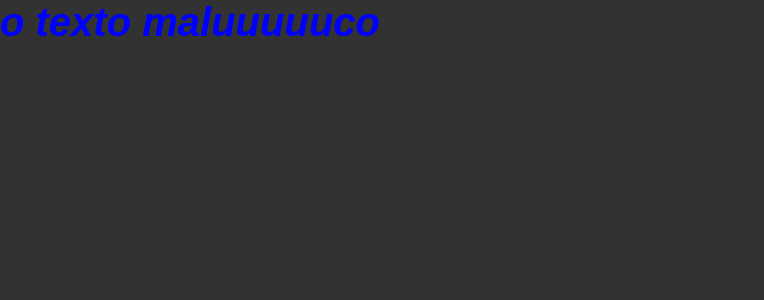
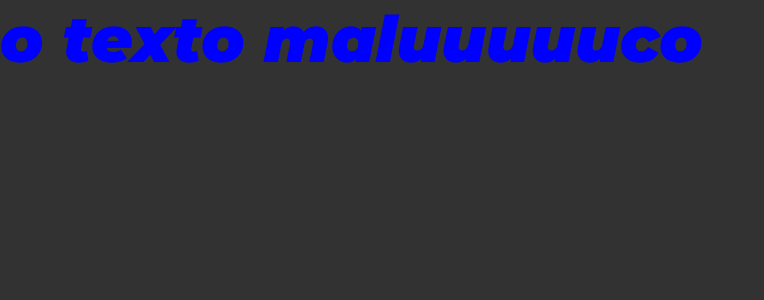
Before and after one commit to PedroAugusto31/udemy-course-project, a React (Create React App) app: page / in a window 1280 px wide. Shown: the top 300 px of the page, without its empty margins (0-764 px from the left). Built offline with nearby package versions, Linux system fonts and the light colour scheme.

Commit message:
heading component finished

```diff
--- a/public/index.html
+++ b/public/index.html
@@ -5,8 +5,18 @@
     <link rel="icon" href="%PUBLIC_URL%/favicon.ico" />
     <meta name="viewport" content="width=device-width, initial-scale=1" />
     <meta name="theme-color" content="#000000" />
-    <meta name="description" content="Web site created using create-react-app" />
+    <meta
+      name="description"
+      content="Web site created using create-react-app"
+    />
     <link rel="apple-touch-icon" href="%PUBLIC_URL%/logo192.png" />
+
+    <link rel="preconnect" href="https://fonts.googleapis.com" />
+    <link rel="preconnect" href="https://fonts.gstatic.com" crossorigin />
+    <link
+      href="https://fonts.googleapis.com/css2?family=Montserrat:ital,wght@0,900;1,900&family=Open+Sans:ital,wght@0,400;0,700;1,400;1,700&display=swap"
+      rel="stylesheet"
+    />
 
     <link rel="manifest" href="%PUBLIC_URL%/manifest.json" />
 
--- a/src/components/Heading/index.jsx
+++ b/src/components/Heading/index.jsx
@@ -5,7 +5,7 @@
   children,
   isLight = false,
   as = "h1",
-  size = "big",
+  size = "huge",
   uppercase = false,
 }) {
   return (
@@ -17,8 +17,8 @@
 
 Heading.propTypes = {
   children: P.node.isRequired,
-  isLight: P.bool.isRequired,
-  as: P.oneOf(["h1", "h2", "h3", "h4", "h5", "h6"]).isRequired,
-  size: P.oneOf(["small", "medium", "big", "huge"]).isRequired,
-  uppercase: P.bool.isRequired,
+  isLight: P.bool,
+  as: P.oneOf(["h1", "h2", "h3", "h4", "h5", "h6"]),
+  size: P.oneOf(["small", "medium", "big", "huge"]),
+  uppercase: P.bool,
 };
--- a/src/components/Heading/styles.js
+++ b/src/components/Heading/styles.js
@@ -12,8 +12,15 @@
   `,
   huge: (theme) => css`
     font-size: ${theme.font.sizes.xhuge};
+    ${mediaFont(theme)};
   `,
 };
+
+const mediaFont = (theme) => css`
+  @media ${theme.media.medium} {
+    font-size: ${theme.font.sizes.xlarge};
+  }
+`;
 
 const titleCase = (uppercase) => css`
   text-transform: ${uppercase ? "uppercase" : "none"};
@@ -23,6 +30,6 @@
   ${({ theme, isLight, size, uppercase }) => css`
     color: ${isLight ? theme.colors.blackTheme : theme.colors.mainColors};
     ${titleSize[size](theme)};
-    ${titleCase(uppercase)}
+    ${titleCase(uppercase)};
   `}
 `;
--- a/src/styles/globalStyles.js
+++ b/src/styles/globalStyles.js
@@ -1,7 +1,6 @@
 import { createGlobalStyle, css } from "styled-components";
 
 export const GlobalStyles = createGlobalStyle`
-  @import url('https://fonts.googleapis.com/css2?family=Montserrat:ital,wght@0,900;1,900&family=Open+Sans:ital,wght@0,400;0,700;1,400;1,700&display=swap');
 
  *{
    margin: 0;
--- a/src/styles/theme.js
+++ b/src/styles/theme.js
@@ -20,4 +20,8 @@
       xhuge: "6.4rem",
     },
   },
+  media: {
+    small: "(max-width: 768px)",
+    medium: "(max-width: 768px)",
+  },
 };
```
